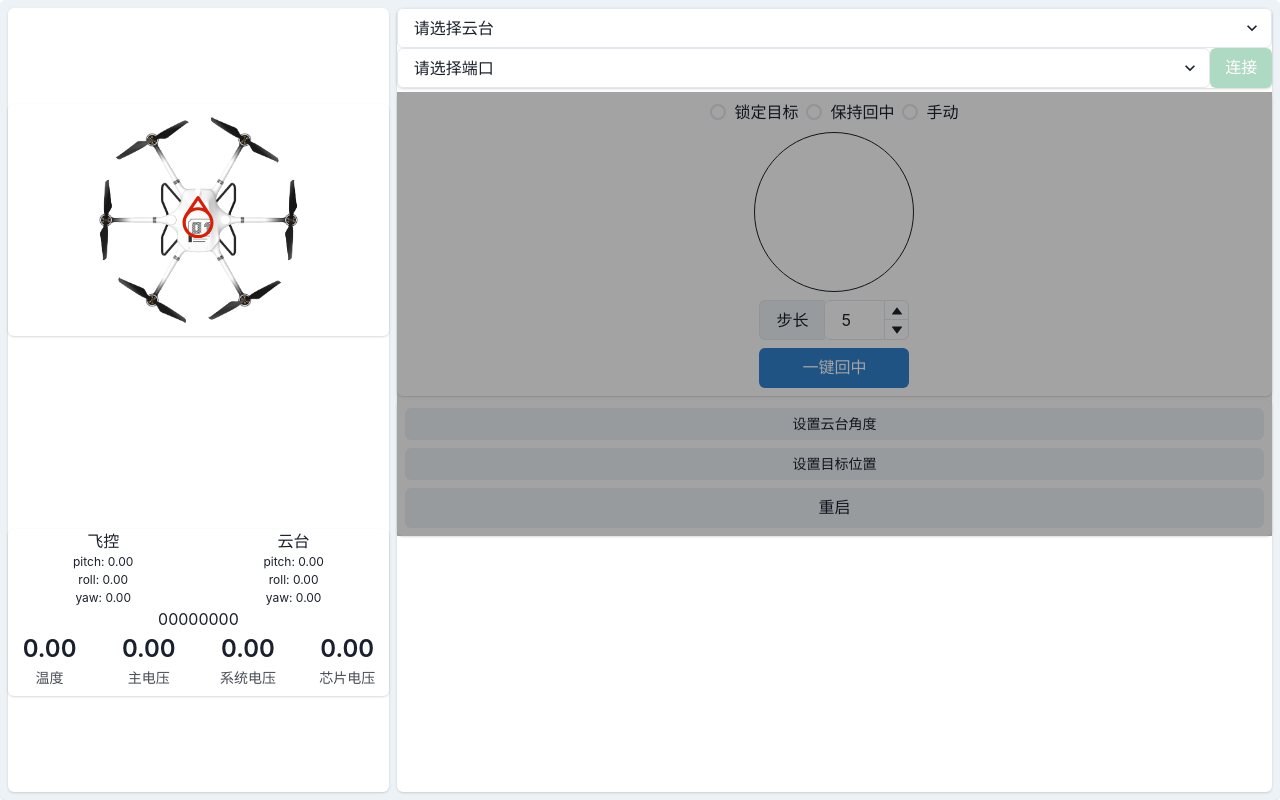
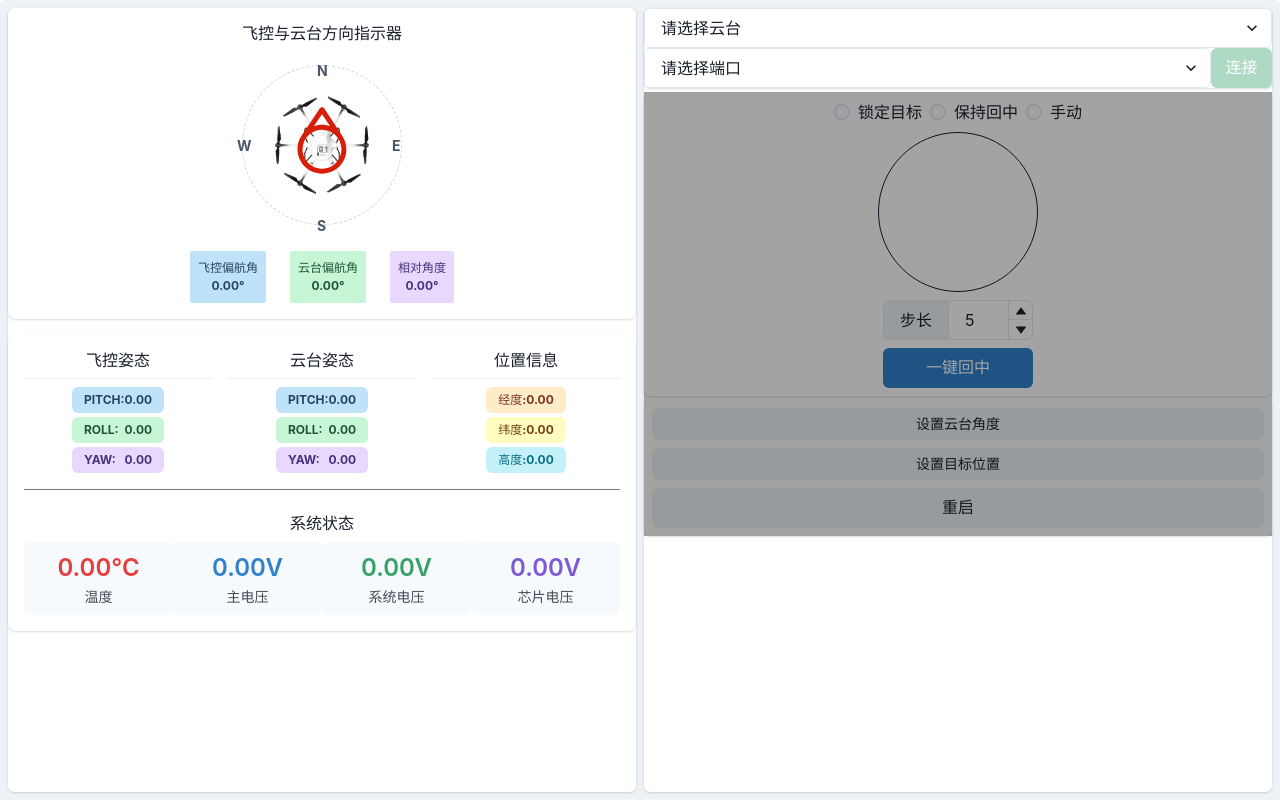
Before and after one commit to hotuns/ptz-pointing, a React (Vite) app: page / in a window 1280 px wide. Built offline with nearby package versions, Linux system fonts and the light colour scheme; what dgram would draw is missing.

Commit message:
日志，css修改

```diff
--- a/electron/main/index.ts
+++ b/electron/main/index.ts
@@ -52,7 +52,9 @@ async function createWindow() {
     title: "ZY60云台指向软件",
     icon: join(process.env.VITE_PUBLIC, "favicon.ico"),
     width: 750,
-    height: 600,
+    minWidth: 750,
+    height: 720,
+    minHeight: 720,
     webPreferences: {
       preload,
       // Warning: Enable nodeIntegration and disable contextIsolation is not secure in production
--- a/package.json
+++ b/package.json
@@ -1,6 +1,6 @@
 {
-  "name": "ptz-pointing",
-  "version": "2.3.5",
+  "name": "ptz-pointing-zy60",
+  "version": "2.4.0",
   "main": "dist-electron/main/index.js",
   "description": "ZY60云台指向软件.",
   "author": "hotuns",
--- a/src/App.css
+++ b/src/App.css
@@ -12,7 +12,7 @@
 }
 
 
-#plant {
+/* #plant {
   transform-origin: center center;
 }
 #ptz {
@@ -24,4 +24,4 @@
   width: 10%;
   margin: auto;
   transform-origin: center center;
-}
+} */
--- a/src/App.tsx
+++ b/src/App.tsx
@@ -199,7 +199,6 @@ function App() {
               : value.data.temperature3;
           // 开始解析payload
           setPayloadTemperature(value.data);
-          log.info("温度:", `${value.data.method} ${payload} ℃`);
           const formattedNow = dayjs().format("YYYY-MM-DD HH:mm:ss.SSS");
           setEchart((prevNumbers) => [
             ...prevNumbers,
@@ -207,7 +206,7 @@ function App() {
           ]);
           break;
         default:
-          // log.info(data.string, JSON.stringify(data.value));
+
           break;
       }
     });
@@ -229,7 +228,7 @@ function App() {
   return (
     <Card className="p-2 w-full h-full select-none " bg="gray.100">
       <div className="w-full h-full flex space-x-2">
-        <Card className="w-[550px]">
+        <Card className="w-1/2">
           <PlantCom
             controlCurrentAttitude={controlCurrentAttitude}
             ptzCurrentAttitude={ptzCurrentAttitude}
@@ -239,7 +238,7 @@ function App() {
           />
         </Card>
 
-        <Card className="w-full">
+        <Card className="w-1/2">
           {/* 连接 */}
           <Card>
             <Select
--- a/src/components/plant.tsx
+++ b/src/components/plant.tsx
@@ -7,6 +7,12 @@ import {
   StatLabel,
   StatNumber,
   StatHelpText,
+  Flex,
+  Grid,
+  GridItem,
+  Heading,
+  Divider,
+  Badge,
 } from "@chakra-ui/react";
 import PlantImg from "@/assets/p.png";
 import PTZIcon from "@/assets/ptz.svg";
@@ -26,11 +32,11 @@ export function PlantCom(props: {
     deviceStatus,
   } = props;
 
+  // 计算云台相对于飞控的旋转角度
   const computedPtzAttitude = (plant: number, ptz: number) => {
     // ptz图标回正，所以需要加上45度
     const ptzA = ptz + 45;
     // ptz云台的是相对于飞控的角度，左偏为负数，右边为正数
-
     return plant + ptzA;
   };
 
@@ -54,100 +60,225 @@ export function PlantCom(props: {
     })
     .join("");
 
+  // 格式化数值的通用函数
+  const formatValue = (value: number) => value.toFixed(2);
+
   return (
-    <div className="w-full h-full flex flex-col justify-around">
-      <Card className="w-full">
-        <Box position={"relative"} className="">
+    <Flex direction="column" w="full" h="full" gap={4}>
+      {/* 飞控和云台状态可视化 */}
+      <Card p={4} borderRadius="lg">
+        <Flex direction="column" align="center">
+          <Heading size="sm" mb={3}>飞控与云台方向指示器</Heading>
+          <Box position="relative" h="180px" w="180px">
+            {/* 指示器背景圆 */}
+            <Box
+              position="absolute"
+              top="50%"
+              left="50%"
+              transform="translate(-50%, -50%)"
+              w="160px"
+              h="160px"
+              borderRadius="full"
+              border="1px dashed"
+              borderColor="gray.300"
+              zIndex={1}
+            />
+
+            {/* 方位标记 */}
+            {['N', 'E', 'S', 'W'].map((direction, index) => (
+              <Text
+                key={direction}
+                position="absolute"
+                top={index === 0 ? "5px" : index === 2 ? "calc(100% - 20px)" : "calc(50% - 10px)"}
+                left={index === 1 ? "calc(100% - 20px)" : index === 3 ? "5px" : "calc(50% - 5px)"}
+                fontSize="sm"
+                fontWeight="bold"
+                color="gray.600"
+                zIndex={1}
+              >
+                {direction}
+              </Text>
+            ))}
+
+            {/* 飞控图标 - 底层 */}
             <Image
               id="plant"
               src={PlantImg}
-            style={{
-              transform: `rotate(${controlCurrentAttitude.yaw}deg)`,
-            }}
+              position="absolute"
+
+              top="50%"
+              left="50%"
+              transform={`translate(-50%, -50%) rotate(${controlCurrentAttitude.yaw}deg)`}
+              transition="transform 0.5s ease"
+              maxH="120px"
+              zIndex={2}
             />
+
+            {/* 云台图标 - 顶层 */}
             <Image
               id="ptz"
               src={PTZIcon}
-            style={{
-              transform: `rotate(${computedPtzAttitude(
+              position="absolute"
+              top="50%"
+              left="50%"
+              transform={`translate(-50%, -50%) rotate(${computedPtzAttitude(
                 controlCurrentAttitude.yaw,
                 ptzCurrentAttitude.yaw
-              )}deg)`,
-            }}
+              )}deg)`}
+              transition="transform 0.5s ease"
+              maxH="60px"
+              zIndex={3}
             />
           </Box>
+
+          <Flex mt={4} gap={6}>
+            <Badge colorScheme="blue" p={2}>
+              <Flex direction="column" align="center">
+                <Text fontWeight="bold">飞控偏航角</Text>
+                <Text>{formatValue(controlCurrentAttitude.yaw)}°</Text>
+              </Flex>
+            </Badge>
+
+            <Badge colorScheme="green" p={2}>
+              <Flex direction="column" align="center">
+                <Text fontWeight="bold">云台偏航角</Text>
+                <Text>{formatValue(ptzCurrentAttitude.yaw)}°</Text>
+              </Flex>
+            </Badge>
+
+            <Badge colorScheme="purple" p={2}>
+              <Flex direction="column" align="center">
+                <Text fontWeight="bold">相对角度</Text>
+                <Text>{formatValue(ptzCurrentAttitude.yaw)}°</Text>
+              </Flex>
+            </Badge>
+          </Flex>
+        </Flex>
       </Card>
 
-      <Card className="w-full">
-        <Box className="flex w-full">
-          <Box className="w-full text-center">
-            <Text fontSize="md">飞控</Text>
-            <Box>
-              <Text fontSize="xs">
-                pitch: {controlCurrentAttitude.pitch.toFixed(2)}
-              </Text>
+      {/* 姿态和位置信息 */}
+      <Card p={4}  borderRadius="lg">
+        <Grid templateColumns="repeat(3, 1fr)" gap={4}>
+          {/* 飞控姿态 */}
+          <GridItem>
+            <Flex direction="column" align="center">
+              <Heading size="sm" mb={2}>飞控姿态</Heading>
+              <Divider mb={2} />
+              <Flex direction="column" gap={1}>
+                <Badge colorScheme="blue" p={1} borderRadius="md">
+                  <Flex justify="space-between" w="full" px={2}>
+                    <Text>Pitch:</Text>
+                    <Text>{formatValue(controlCurrentAttitude.pitch)}</Text>
+                  </Flex>
+                </Badge>
+                <Badge colorScheme="green" p={1} borderRadius="md">
+                  <Flex justify="space-between" w="full" px={2}>
+                    <Text>Roll:</Text>
+                    <Text>{formatValue(controlCurrentAttitude.roll)}</Text>
+                  </Flex>
+                </Badge>
+                <Badge colorScheme="purple" p={1} borderRadius="md">
+                  <Flex justify="space-between" w="full" px={2}>
+                    <Text>Yaw:</Text>
+                    <Text>{formatValue(controlCurrentAttitude.yaw)}</Text>
+                  </Flex>
+                </Badge>
+              </Flex>
+            </Flex>
+          </GridItem>
 
-              <Text fontSize="xs">
-                roll: {controlCurrentAttitude.roll.toFixed(2)}
-              </Text>
+          {/* 云台姿态 */}
+          <GridItem>
+            <Flex direction="column" align="center">
+              <Heading size="sm" mb={2}>云台姿态</Heading>
+              <Divider mb={2} />
+              <Flex direction="column" gap={1}>
+                <Badge colorScheme="blue" p={1} borderRadius="md">
+                  <Flex justify="space-between" w="full" px={2}>
+                    <Text>Pitch:</Text>
+                    <Text>{formatValue(ptzCurrentAttitude.pitch)}</Text>
+                  </Flex>
+                </Badge>
+                <Badge colorScheme="green" p={1} borderRadius="md">
+                  <Flex justify="space-between" w="full" px={2}>
+                    <Text>Roll:</Text>
+                    <Text>{formatValue(ptzCurrentAttitude.roll)}</Text>
+                  </Flex>
+                </Badge>
+                <Badge colorScheme="purple" p={1} borderRadius="md">
+                  <Flex justify="space-between" w="full" px={2}>
+                    <Text>Yaw:</Text>
+                    <Text>{formatValue(ptzCurrentAttitude.yaw)}</Text>
+                  </Flex>
+                </Badge>
+              </Flex>
+            </Flex>
+          </GridItem>
 
-              <Text fontSize="xs">
-                yaw: {controlCurrentAttitude.yaw.toFixed(2)}
-              </Text>
-            </Box>
-          </Box>
+          {/* 位置信息 */}
+          <GridItem>
+            <Flex direction="column" align="center">
+              <Heading size="sm" mb={2}>位置信息</Heading>
+              <Divider mb={2} />
+              <Flex direction="column" gap={1}>
+                <Badge colorScheme="orange" p={1} borderRadius="md">
+                  <Flex justify="space-between" w="full" px={2}>
+                    <Text>经度:</Text>
+                    <Text>{formatValue(devicePosition.lng)}</Text>
+                  </Flex>
+                </Badge>
+                <Badge colorScheme="yellow" p={1} borderRadius="md">
+                  <Flex justify="space-between" w="full" px={2}>
+                    <Text>纬度:</Text>
+                    <Text>{formatValue(devicePosition.lat)}</Text>
+                  </Flex>
+                </Badge>
+                <Badge colorScheme="cyan" p={1} borderRadius="md">
+                  <Flex justify="space-between" w="full" px={2}>
+                    <Text>高度:</Text>
+                    <Text>{formatValue(devicePosition.alt)}</Text>
+                  </Flex>
+                </Badge>
+              </Flex>
+            </Flex>
+          </GridItem>
+        </Grid>
 
-          <Box className="w-full text-center">
-            <Text fontSize="md">云台</Text>
-            <Box>
-              <Text fontSize="xs">
-                pitch: {ptzCurrentAttitude.pitch.toFixed(2)}
-              </Text>
-
-              <Text fontSize="xs">
-                roll: {ptzCurrentAttitude.roll.toFixed(2)}
-              </Text>
-
-              <Text fontSize="xs">
-                yaw: {ptzCurrentAttitude.yaw.toFixed(2)}
-              </Text>
-            </Box>
-          </Box>
-        </Box>
-
-        <div className="w-full flex flex-col">
-          <Box textAlign={"center"}>{power_io_status_array_fill_result}</Box>
-          <Box className="flex space-x-4" justifyContent={"space-between"}>
-            <Stat textAlign={"center"}>
-              <StatNumber>
-                {(deviceStatus.temperature / 100).toFixed(2)}
+        {/* 电压和温度信息 */}
+        <Divider my={4} />
+        <Box mt={2}>
+          <Heading size="sm" mb={2} textAlign="center">系统状态</Heading>
+          <Flex justify="space-between" w="full" mt={2}>
+            <Stat textAlign="center" bg="gray.50" p={2} borderRadius="md">
+              <StatNumber color="red.500">
+                {(deviceStatus.temperature / 100).toFixed(2)}°C
               </StatNumber>
-              <StatHelpText>温度</StatHelpText>
+              <StatHelpText mb={0}>温度</StatHelpText>
             </Stat>
 
-            <Stat textAlign={"center"}>
-              <StatNumber>
-                {(deviceStatus.main_voltage / 100).toFixed(2)}
+            <Stat textAlign="center" bg="gray.50" p={2} borderRadius="md">
+              <StatNumber color="blue.500">
+                {(deviceStatus.main_voltage / 100).toFixed(2)}V
               </StatNumber>
-              <StatHelpText>主电压</StatHelpText>
+              <StatHelpText mb={0}>主电压</StatHelpText>
             </Stat>
 
-            <Stat textAlign={"center"}>
-              <StatNumber>
-                {(deviceStatus.sys_voltage / 100).toFixed(2)}
+            <Stat textAlign="center" bg="gray.50" p={2} borderRadius="md">
+              <StatNumber color="green.500">
+                {(deviceStatus.sys_voltage / 100).toFixed(2)}V
               </StatNumber>
-              <StatHelpText>系统电压</StatHelpText>
+              <StatHelpText mb={0}>系统电压</StatHelpText>
             </Stat>
 
-            <Stat textAlign={"center"}>
-              <StatNumber>
-                {(deviceStatus.chip_voltage / 100).toFixed(2)}
+            <Stat textAlign="center" bg="gray.50" p={2} borderRadius="md">
+              <StatNumber color="purple.500">
+                {(deviceStatus.chip_voltage / 100).toFixed(2)}V
               </StatNumber>
-              <StatHelpText>芯片电压</StatHelpText>
+              <StatHelpText mb={0}>芯片电压</StatHelpText>
             </Stat>
+          </Flex>
         </Box>
-        </div>
       </Card>
-    </div>
+    </Flex>
   );
 }
```
Also changed, not shown: src/DeviceCommunicator/index.ts (+34 -6 lines). Lines whose indentation alone changed are shown as unchanged.
